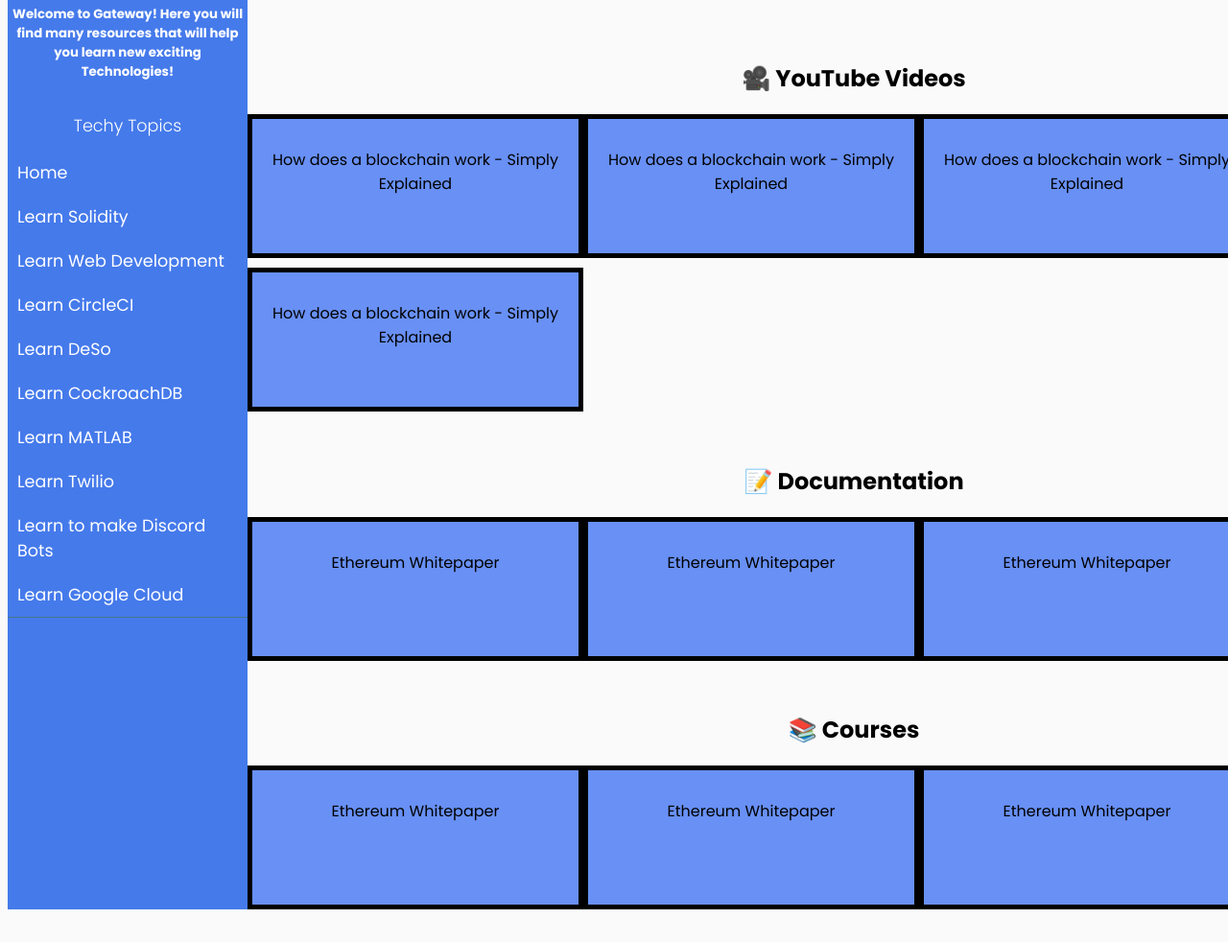
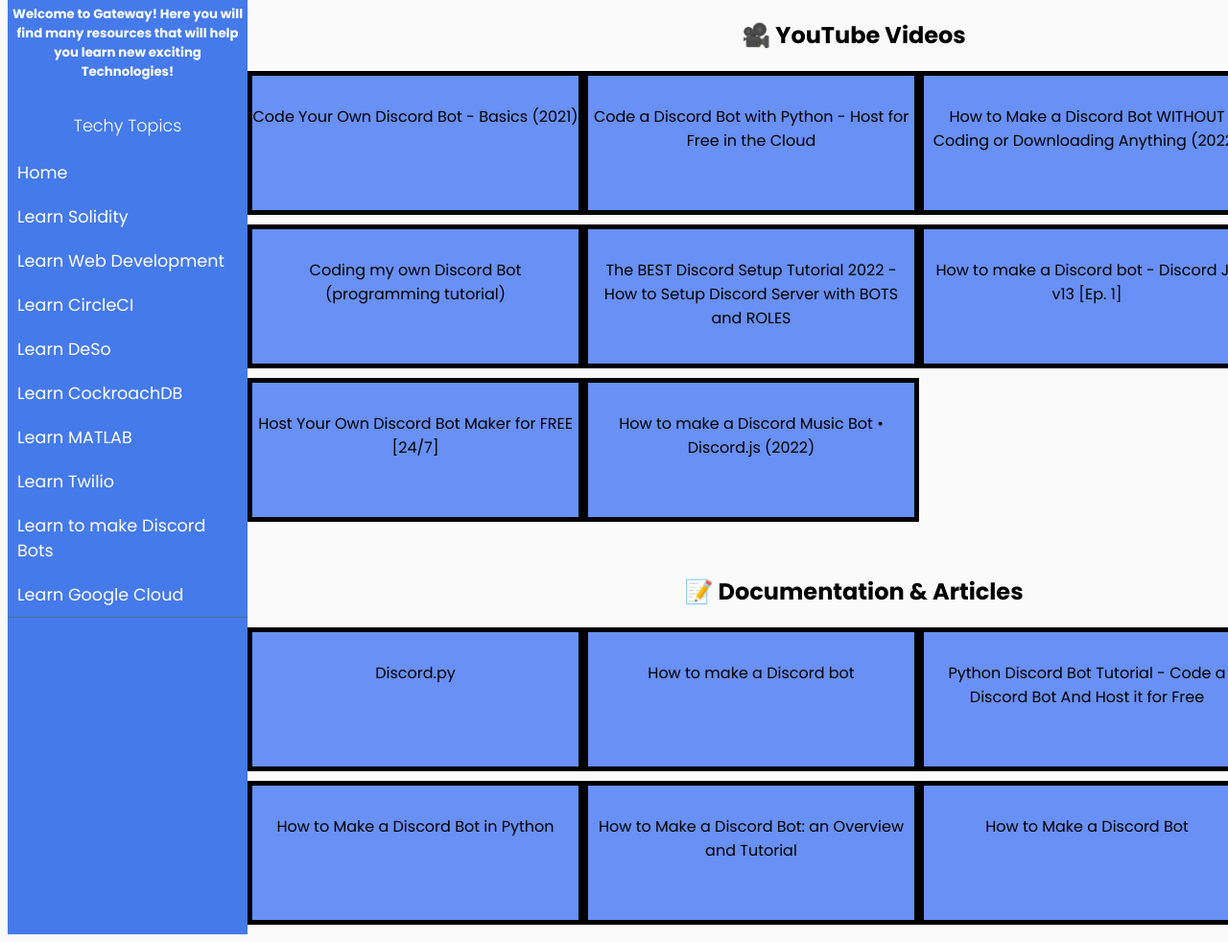
Before and after one commit to daniel-makarov/GryphHacks2022, a plain HTML site: page q8.html in a window 1280 px wide. Shown: the part 80-1062 px from the top of the page at 96% size. Before the commit the page ends 1036 px from the top, so only its background shows below. Drawn offline with Linux system fonts and the light colour scheme.

Commit message:
Discord Bots

```diff
--- a/q8.html
+++ b/q8.html
@@ -29,33 +29,32 @@
   <!-- Page Content -->
   <div id="content">
     <h1 align="center">Build Discord Bots</h1>
-    <br>
     <center>
       <h2>🎥 YouTube Videos</h2>
       <body>
         <div class="container">
-          <div id="boxx" onclick="location.href='https://www.youtube.com/watch?v=T0VBxq7x1dw';" style="cursor: pointer;" class="box">How does a blockchain work - Simply Explained</div>
-          <div id="boxx" onclick="location.href='https://www.youtube.com/watch?v=T0VBxq7x1dw';" style="cursor: pointer;" class="box">How does a blockchain work - Simply Explained</div>
-          <div id="boxx" onclick="location.href='https://www.youtube.com/watch?v=T0VBxq7x1dw';" style="cursor: pointer;" class="box">How does a blockchain work - Simply Explained</div>
-          <div id="boxx" onclick="location.href='https://www.youtube.com/watch?v=T0VBxq7x1dw';" style="cursor: pointer;" class="box">How does a blockchain work - Simply Explained</div>
-          <div id="boxx" onclick="location.href='https://www.youtube.com/watch?v=T0VBxq7x1dw';" style="cursor: pointer;" class="box">How does a blockchain work - Simply Explained</div>
+          <div id="boxx" onclick="location.href='https://www.youtube.com/watch?v=j_sD9udZnCk';" style="cursor: pointer;" class="box">Code Your Own Discord Bot - Basics (2021)</div>
+          <div id="boxx" onclick="location.href='https://www.youtube.com/watch?v=SPTfmiYiuok';" style="cursor: pointer;" class="box">Code a Discord Bot with Python - Host for Free in the Cloud</div>
+          <div id="boxx" onclick="location.href='https://www.youtube.com/watch?v=8YoNsQO1Vso';" style="cursor: pointer;" class="box">How to Make a Discord Bot WITHOUT Coding or Downloading Anything (2022)</div>
+          <div id="boxx" onclick="location.href='https://www.youtube.com/watch?v=k5BspQ9Czek';" style="cursor: pointer;" class="box">How To Make Discord Bot Without Downloading Anything | Basics - Part 1</div>
+          <div id="boxx" onclick="location.href='https://www.youtube.com/watch?v=qnlXQMSXkBQ';" style="cursor: pointer;" class="box">Coding my own Discord Bot (programming tutorial)</div>
+          <div id="boxx" onclick="location.href='https://www.youtube.com/watch?v=oQAztZ5uzfw';" style="cursor: pointer;" class="box">The BEST Discord Setup Tutorial 2022 - How to Setup Discord Server with BOTS and ROLES</div>
+          <div id="boxx" onclick="location.href='https://www.youtube.com/watch?v=JMmUW4d3Noc';" style="cursor: pointer;" class="box">How to make a Discord bot - Discord JS v13 [Ep. 1]</div>
+          <div id="boxx" onclick="location.href='https://www.youtube.com/watch?v=aAUzzF56Td4';" style="cursor: pointer;" class="box">Make Discord Bot Without Coding 24/7 Online 2022</div>
+          <div id="boxx" onclick="location.href='https://www.youtube.com/watch?v=AGXj6KuDpP8';" style="cursor: pointer;" class="box">Host Your Own Discord Bot Maker for FREE [24/7]</div>
+          <div id="boxx" onclick="location.href='https://www.youtube.com/watch?v=fN29HIaoHLU';" style="cursor: pointer;" class="box">How to make a Discord Music Bot • Discord.js (2022)</div>
         </div>
         <br>
-        <h2>📝 Documentation</h2>
+        <h2>📝 Documentation & Articles</h2>
         <div class="container">
-          <div id="boxx" onclick="location.href='https://ethereum.org/en/whitepaper/';" style="cursor: pointer;" class="box">Ethereum Whitepaper</div>
-          <div id="boxx" onclick="location.href='https://ethereum.org/en/whitepaper/';" style="cursor: pointer;" class="box">Ethereum Whitepaper</div>
-          <div id="boxx" onclick="location.href='https://ethereum.org/en/whitepaper/';" style="cursor: pointer;" class="box">Ethereum Whitepaper</div>
-          <div id="boxx" onclick="location.href='https://ethereum.org/en/whitepaper/';" style="cursor: pointer;" class="box">Ethereum Whitepaper</div>
-
-        </div>
-        <br>
-        <h2>📚 Courses</h2>
-        <div class="container">
-          <div onclick="location.href='https://ethereum.org/en/whitepaper/';" style="cursor: pointer;" class="box">Ethereum Whitepaper</div>
-          <div onclick="location.href='https://ethereum.org/en/whitepaper/';" style="cursor: pointer;" class="box">Ethereum Whitepaper</div>
-          <div onclick="location.href='https://ethereum.org/en/whitepaper/';" style="cursor: pointer;" class="box">Ethereum Whitepaper</div>
-          <div onclick="location.href='https://ethereum.org/en/whitepaper/';" style="cursor: pointer;" class="box">Ethereum Whitepaper</div>
+          <div id="boxx" onclick="location.href='https://discordpy.readthedocs.io/en/stable/discord.html';" style="cursor: pointer;" class="box">Discord.py</div>
+          <div id="boxx" onclick="location.href='https://www.digitaltrends.com/gaming/how-to-make-a-discord-bot/';" style="cursor: pointer;" class="box">How to make a Discord bot</div>
+          <div id="boxx" onclick="location.href='https://www.freecodecamp.org/news/create-a-discord-bot-with-python/';" style="cursor: pointer;" class="box">Python Discord Bot Tutorial - Code a Discord Bot And Host it for Free</div>
+          <div id="boxx" onclick="location.href='https://autocode.com/guides/how-to-build-a-discord-bot/';" style="cursor: pointer;" class="box">How to build a free Discord bot with Node.js</div>
+          <div id="boxx" onclick="location.href='https://realpython.com/how-to-make-a-discord-bot-python/';" style="cursor: pointer;" class="box">How to Make a Discord Bot in Python</div>
+          <div id="boxx" onclick="location.href='https://www.toptal.com/chatbot/how-to-make-a-discord-bot';" style="cursor: pointer;" class="box">How to Make a Discord Bot: an Overview and Tutorial</div>
+          <div id="boxx" onclick="location.href='https://www.makeuseof.com/how-to-make-discord-bot/';" style="cursor: pointer;" class="box">How to Make a Discord Bot</div>
+          <div id="boxx" onclick="location.href='https://www.writebots.com/how-to-make-a-discord-bot/';" style="cursor: pointer;" class="box">How to Make a Discord Bot in 2022</div>
         </div>
       </body>
     </center>
```
